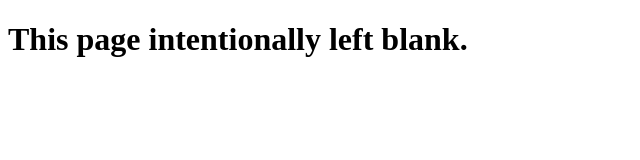
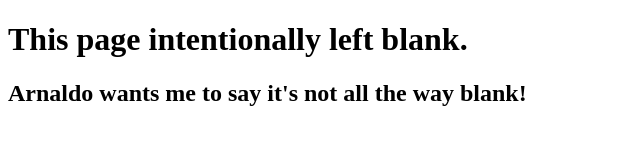
Before and after one commit to moyalynne/0main_openSAP_repo, a plain HTML site: page index.html in a window 1280 px wide. Shown: the whole page, without its empty margins (0-640 px from the left). Drawn offline with Linux system fonts and the light colour scheme.

Commit message:
Edited index.html

```diff
--- a/index.html
+++ b/index.html
@@ -1,8 +1,9 @@
 <!DOCTYPE html>
-<html lang="en">
+<html lang = "en">
 	<head>
-	<meta http-equiv="Content-Type" content="text/html; charset-utf-8"/>
-	<title>Empty Web Page</title>
+	<meta http-equiv="Content-Type" content="text/html; charset=utf-8"/>
+	<title>This Page Intentionally Not Left Blank</title>
 	</head>
-	<body><h1>This page intentionally left blank.</h1></body>
+	<body><h1>This page intentionally left blank.</h1>
+	<h2>Arnaldo wants me to say it's not all the way blank!</h2></body>
 </html>
```
